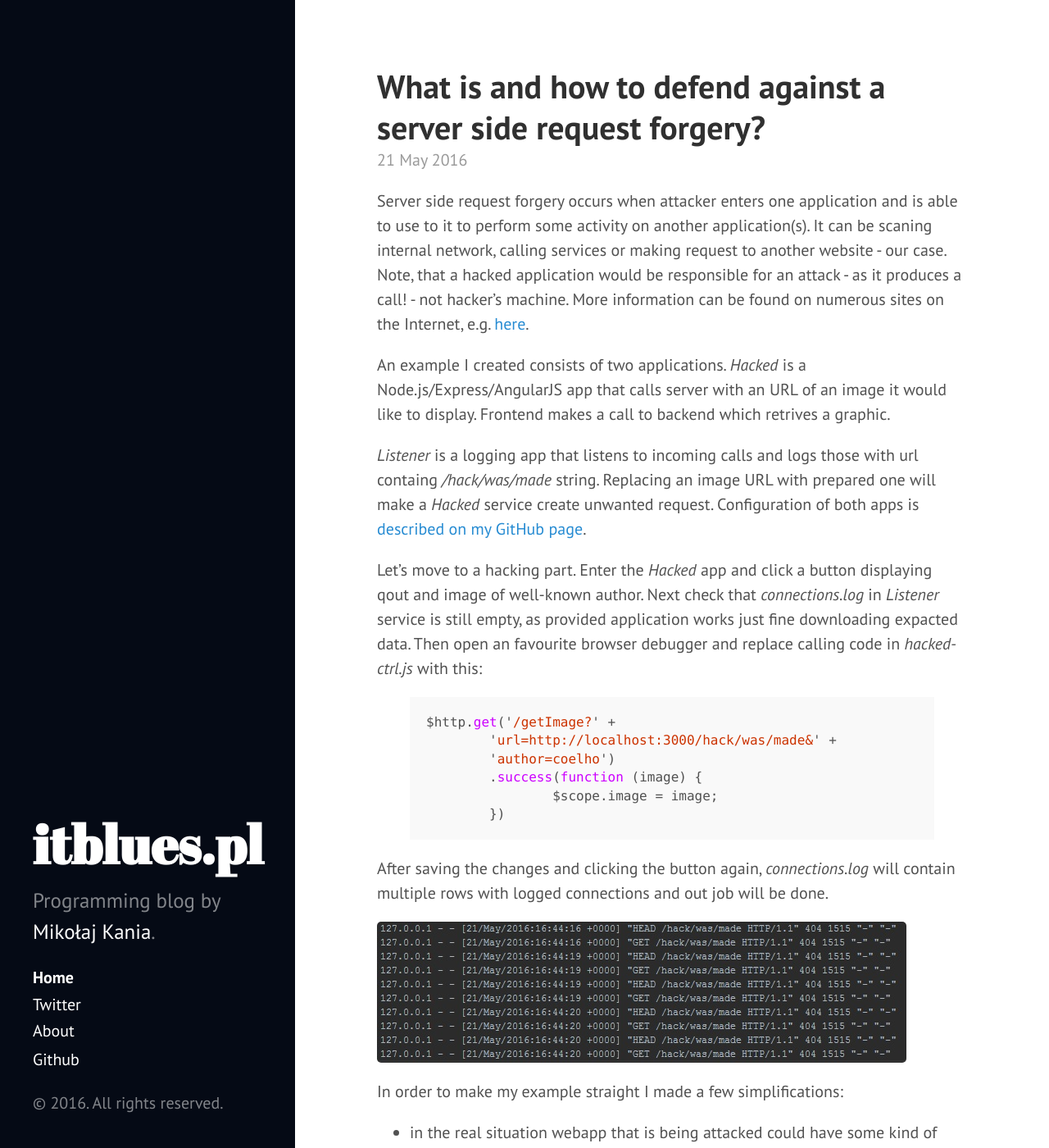
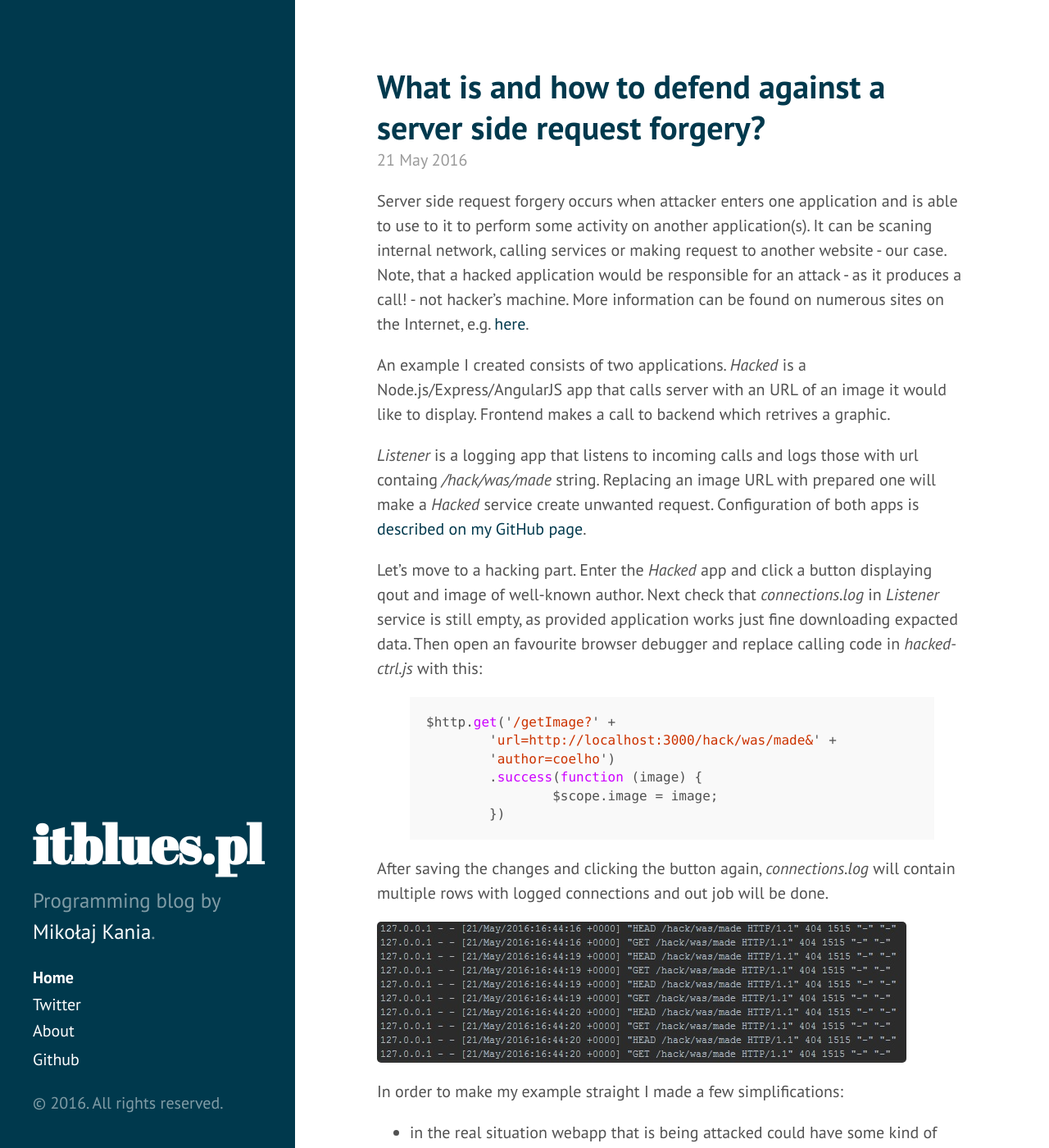
Before and after one commit to mikolajkania/mikolajkania.github.io, a Jekyll site: the page built from index.html, in a window 1280 px wide and 1400 px high. Shown: the whole window at 82% size. Built offline with Jekyll 4.4.1, drawn with Linux system fonts in a browser that asks for light colours; the list of posts is cut into pages by our own code.

Commit message:
More eye-friendly color

```diff
--- a/_layouts/default.html
+++ b/_layouts/default.html
@@ -3,7 +3,7 @@
 
   {% include head.html %}
 
-  <body>
+  <body class="theme-base-custom">
 	{% if page.title == "Home" %}
       {% include sidebar.html %}
     {% endif %}
--- a/public/css/hyde.css
+++ b/public/css/hyde.css
@@ -177,6 +177,15 @@
 
 /* Base16 (http://chriskempson.github.io/base16/#default) */
 
+/* Custom */
+.theme-base-custom .sidebar {
+  background-color: #00394d;
+}
+.theme-base-custom .content a,
+.theme-base-custom .related-posts li a:hover {
+  color: #00394d;
+}
+
 /* Red */
 .theme-base-08 .sidebar {
   background-color: #ac4142;
```
